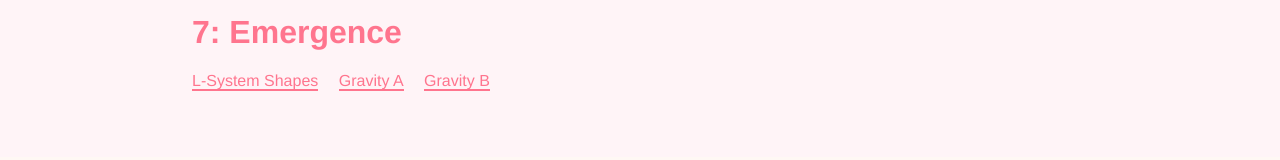
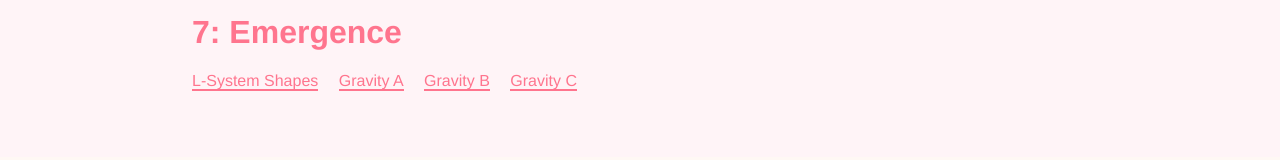
Before and after one commit to geekydatamonkey/exd-home, a website: page app/index.html in a window 1280 px wide. Shown: the part 288-448 px from the top of the page. Drawn offline with nearby package versions, Linux system fonts and the light colour scheme; files that its build step writes are made by us from their sources.

Commit message:
added 7c

```diff
--- a/app/index.html
+++ b/app/index.html
@@ -38,6 +38,7 @@
             <li><a href="http://jjohnson136.studio.mcad.edu/exd-projects/exercise7">L-System Shapes</a></li>
             <li><a href="http://jjohnson136.studio.mcad.edu/exd-projects/assignment7">Gravity A</a></li>
             <li><a href="http://jjohnson136.studio.mcad.edu/exd-projects/assignment7b">Gravity B</a></li>
+            <li><a href="http://jjohnson136.studio.mcad.edu/exd-projects/assignment7c">Gravity C</a></li>
           </ul>
         </div>
       </article>
```
